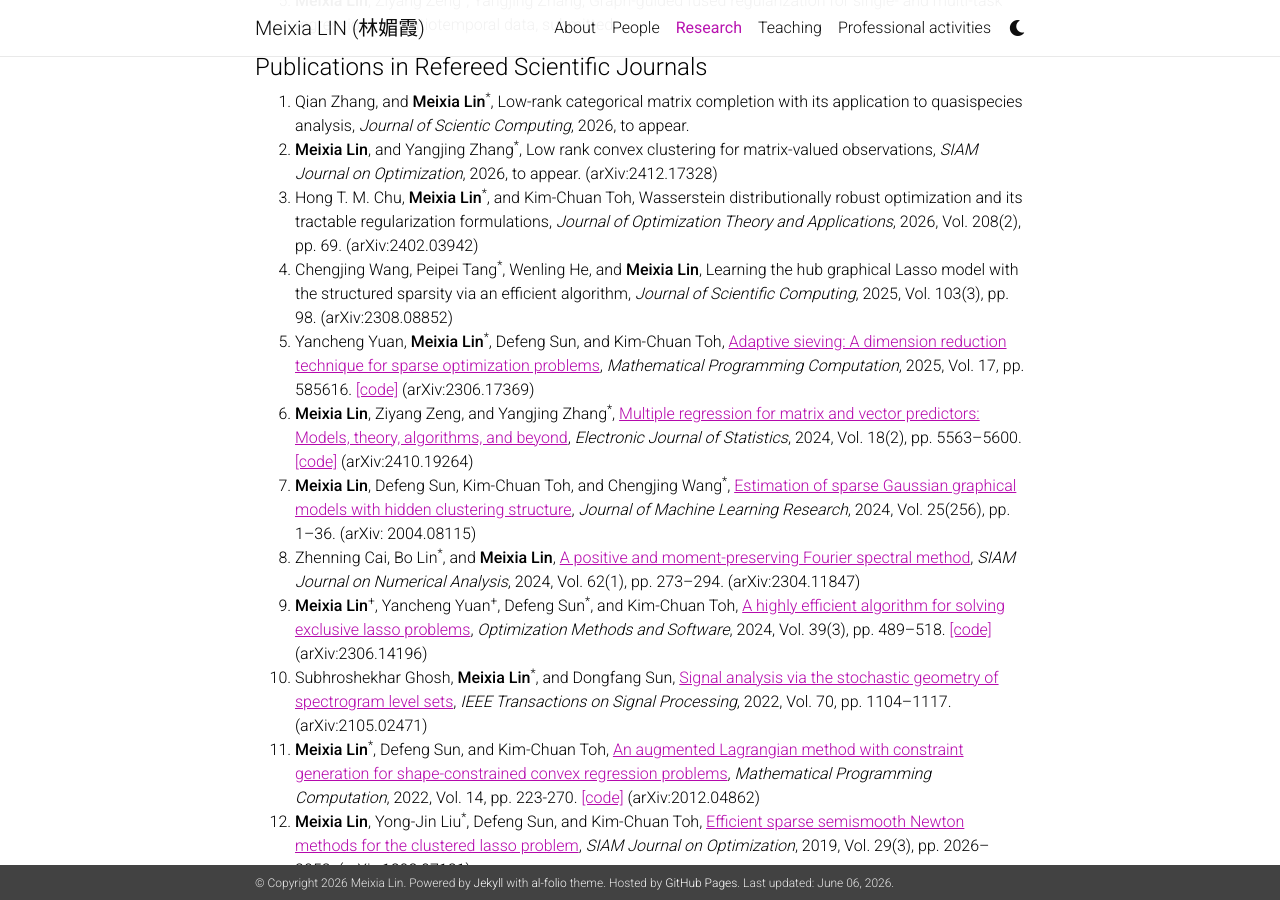
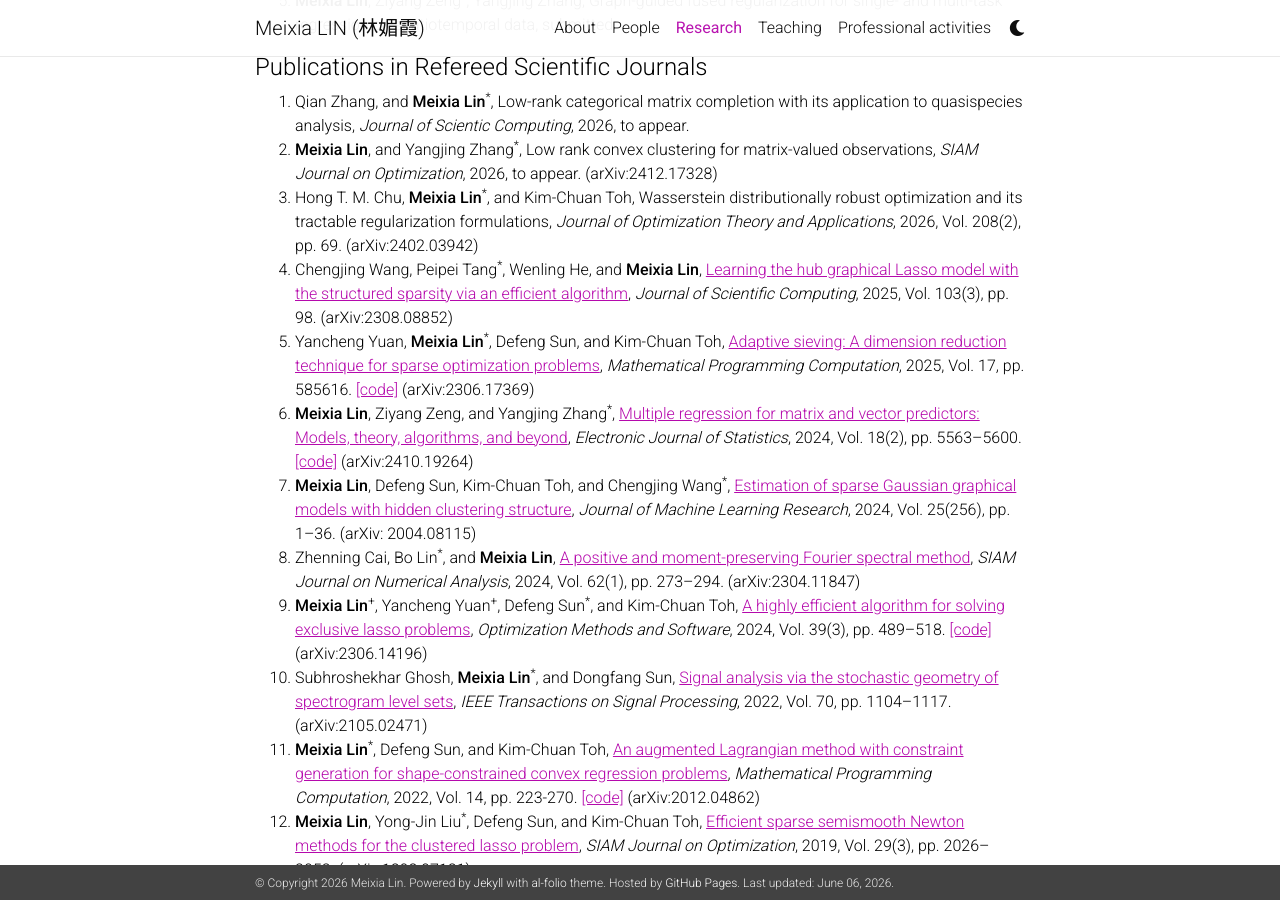
Before and after one commit to linmeixia/linmeixia.github.io, a Jekyll site: the page built from _pages/publications.md, in a window 1280 px wide and 900 px high, scrolled down 464 px. Built offline with Jekyll 4.4.1, drawn with Linux system fonts in a browser that asks for light colours; nearby versions of some CDN libraries; comment, search, counter and statistics services are not loaded; a style sheet for code colours, icons or effects is not loaded.

Commit message:
Update publications.md

```diff
--- a/_pages/publications.md
+++ b/_pages/publications.md
@@ -33,7 +33,7 @@ analysis, _Journal of Scientic Computing_, 2026, to appear.
 2. <strong>Meixia Lin</strong>, and Yangjing Zhang<sup>*</sup>, Low rank convex clustering for matrix-valued observations, _SIAM
 Journal on Optimization_, 2026, to appear. (arXiv:2412.17328)
 3. Hong T. M. Chu, <strong>Meixia Lin</strong><sup>*</sup>, and Kim-Chuan Toh, Wasserstein distributionally robust optimization and its tractable regularization formulations, _Journal of Optimization Theory and Applications_, 2026, Vol. 208(2), pp. 69. (arXiv:2402.03942)
-4. Chengjing Wang, Peipei Tang<sup>*</sup>, Wenling He, and <strong>Meixia Lin</strong>, Learning the hub graphical Lasso model with the structured sparsity via an efficient algorithm, _Journal of Scientific Computing_, 2025, Vol. 103(3), pp. 98. (arXiv:2308.08852)
+4. Chengjing Wang, Peipei Tang<sup>*</sup>, Wenling He, and <strong>Meixia Lin</strong>, <a href="https://link.springer.com/article/10.1007/s10915-025-02922-0" style="text-decoration: underline;"> Learning the hub graphical Lasso model with the structured sparsity via an efficient algorithm</a>, _Journal of Scientific Computing_, 2025, Vol. 103(3), pp. 98. (arXiv:2308.08852)
 5. Yancheng Yuan, <strong>Meixia Lin</strong><sup>*</sup>, Defeng Sun, and Kim-Chuan Toh, <a href="https://doi.org/10.1007/s12532-025-00282-2" style="text-decoration: underline;"> Adaptive sieving: A dimension reduction technique for sparse optimization problems</a>, _Mathematical Programming Computation_, 2025, Vol. 17, pp. 585616. <a href="https://github.com/linmeixia/Adaptive_Sieving_SparseOpt" style="text-decoration: underline;">[code]</a> (arXiv:2306.17369)
 6. <strong>Meixia Lin</strong>, Ziyang Zeng, and Yangjing Zhang<sup>*</sup>, <a href="https://projecteuclid.org/journals/electronic-journal-of-statistics/volume-18/issue-2/Multiple-regression-for-matrix-and-vector-predictors--Models-theory/10.1214/24-EJS2330.full" style="text-decoration: underline;"> Multiple regression for matrix and vector predictors: Models, theory, algorithms, and beyond</a>, _Electronic Journal of Statistics_, 2024, Vol. 18(2), pp. 5563--5600. <a href="https://github.com/linmeixia/MVRegPlus" style="text-decoration: underline;">[code]</a> (arXiv:2410.19264)
 7. <strong>Meixia Lin</strong>, Defeng Sun, Kim-Chuan Toh, and Chengjing Wang<sup>*</sup>, <a href="https://jmlr.org/papers/v25/20-354.html" style="text-decoration: underline;"> Estimation of sparse Gaussian graphical models with hidden clustering structure</a>, _Journal of Machine Learning Research_, 2024, Vol. 25(256), pp. 1--36. (arXiv: 2004.08115)
```
